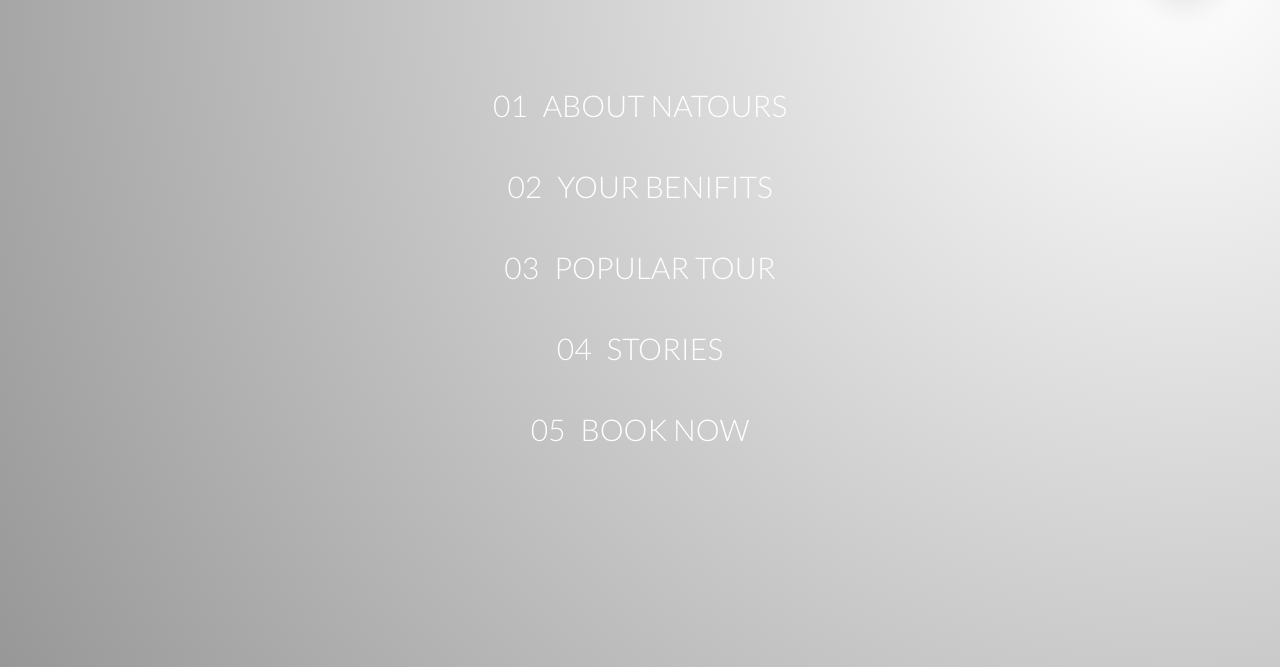
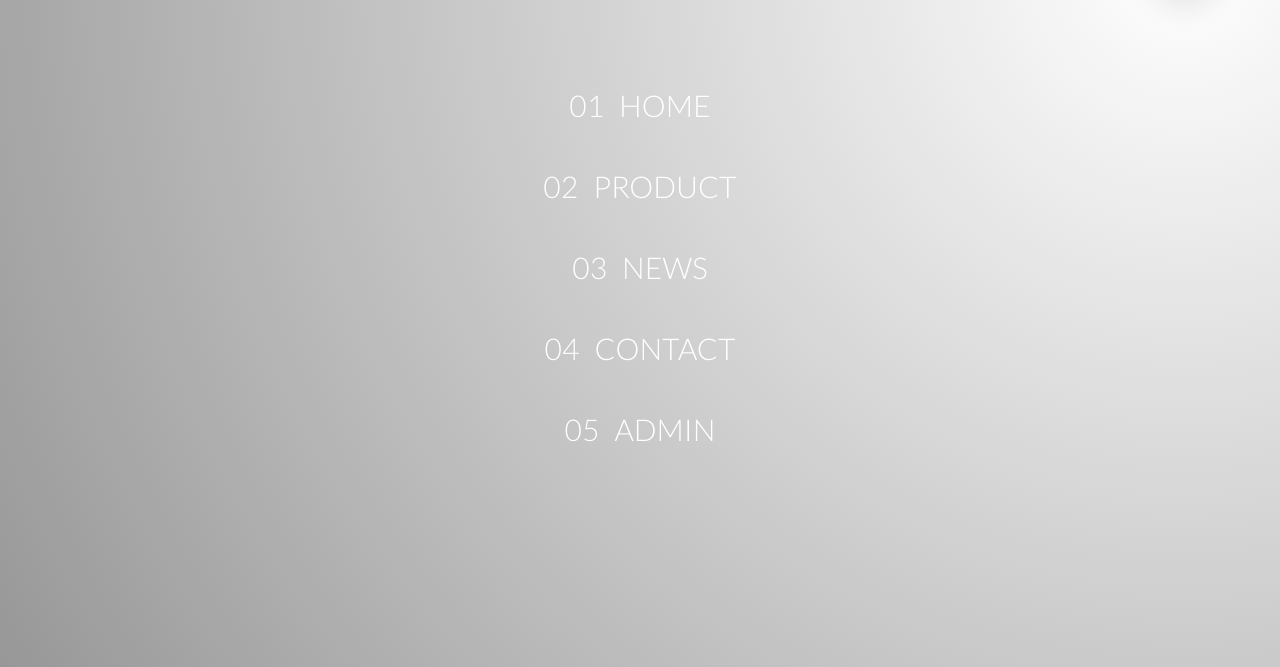
Before and after one commit to monnpham/BC56_Nhom10_CAPTONE2, a website: page index.html in a window 1280 px wide. Both pictures are taken after a click on the label 1185 px from the left and 95 px from the top of the page. Shown: the part 133-800 px from the top of the page. Drawn offline with Linux system fonts and the light colour scheme.

```diff
--- a/index.html
+++ b/index.html
@@ -32,23 +32,19 @@
       <nav class="navigation__nav">
         <ul class="navigation__list">
           <li class="navigation__item">
-            <a href="#" class="navigation__link"
-              ><span>01</span>About Natours</a
-            >
+            <a href="#" class="navigation__link"><span>01</span>Home</a>
           </li>
           <li class="navigation__item">
-            <a href="#" class="navigation__link"
-              ><span>02</span>Your benifits</a
-            >
+            <a href="#" class="navigation__link"><span>02</span>Product</a>
           </li>
           <li class="navigation__item">
-            <a href="#" class="navigation__link"><span>03</span>Popular Tour</a>
+            <a href="#" class="navigation__link"><span>03</span>News</a>
           </li>
           <li class="navigation__item">
-            <a href="#" class="navigation__link"><span>04</span>Stories</a>
+            <a href="#" class="navigation__link"><span>04</span>Contact</a>
           </li>
           <li class="navigation__item">
-            <a href="#" class="navigation__link"><span>05</span>Book now</a>
+            <a href="#" class="navigation__link"><span>05</span>Admin</a>
           </li>
         </ul>
       </nav>
@@ -367,7 +363,7 @@
                     />
                     <label for="small" class="form__radio-label">
                       <span class="form__radio-button"></span>
-                      Small tour group</label
+                      Dividial</label
                     >
                   </div>
                   <div class="form__radio-group">
@@ -378,8 +374,7 @@
                       name="size"
                     />
                     <label for="large" class="form__radio-label"
-                      ><span class="form__radio-button"></span> Large tour
-                      group</label
+                      ><span class="form__radio-button"></span> Reseller</label
                     >
                   </div>
                 </div>
```
